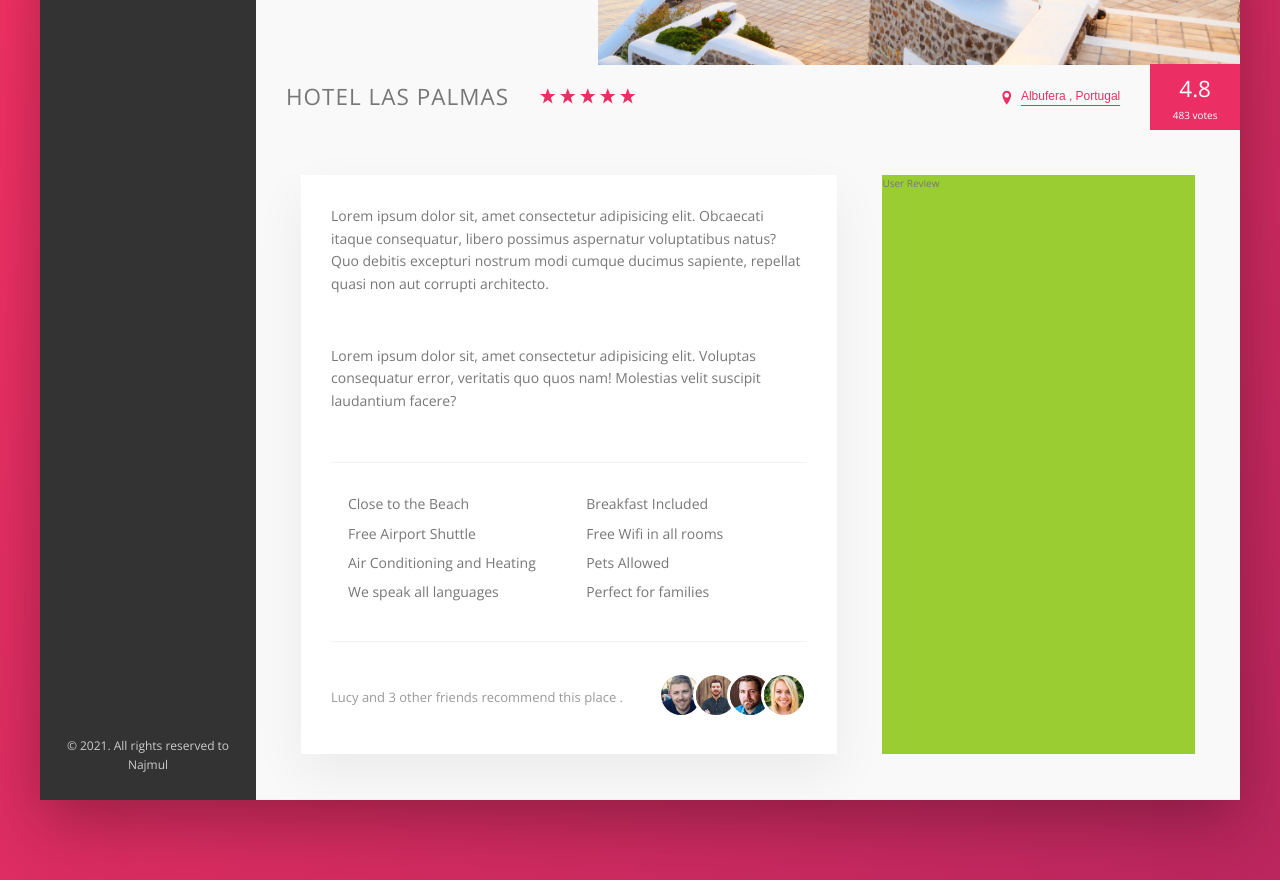
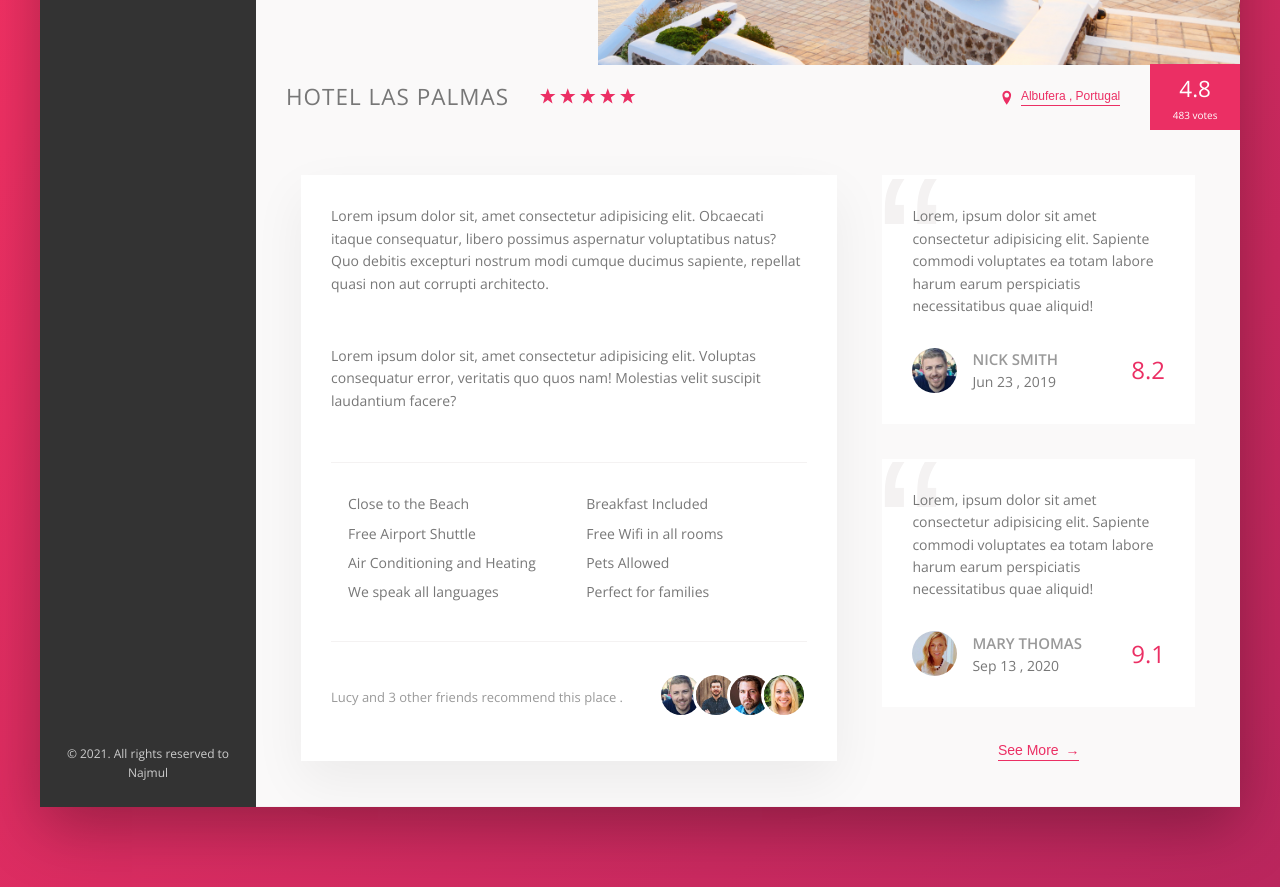
Before and after one commit to najmulmyself/Trillo, a website: page index.html in a window 1280 px wide. Shown: the part 480-1367 px from the top of the page. Drawn offline with nearby package versions, Linux system fonts and the light colour scheme.

Commit message:
user-review section

```diff
--- a/index.html
+++ b/index.html
@@ -137,7 +137,10 @@
           <div class="detail">
             <div class="description">
               <p class="paragraph">
-                Lorem ipsum dolor sit, amet consectetur adipisicing elit. Obcaecati itaque consequatur, libero possimus aspernatur voluptatibus natus? Quo debitis excepturi nostrum modi cumque ducimus sapiente, repellat quasi non aut corrupti architecto.
+                Lorem ipsum dolor sit, amet consectetur adipisicing elit.
+                Obcaecati itaque consequatur, libero possimus aspernatur
+                voluptatibus natus? Quo debitis excepturi nostrum modi cumque
+                ducimus sapiente, repellat quasi non aut corrupti architecto.
               </p>
               <p class="paragraph">
                 Lorem ipsum dolor sit, amet consectetur adipisicing elit.
@@ -159,14 +162,64 @@
                   Lucy and 3 other friends recommend this place .
                 </div>
                 <div class="recommend-friends">
-                  <img src="img/user-3.jpg" alt="Friends-1" class="recommend-photo">
-                  <img src="img/user-4.jpg" alt="Friends-2" class="recommend-photo">
-                  <img src="img/user-5.jpg" alt="Friends-3" class="recommend-photo">
-                  <img src="img/user-6.jpg" alt="Friends-4" class="recommend-photo">
+                  <img
+                    src="img/user-3.jpg"
+                    alt="Friends-1"
+                    class="recommend-photo"
+                  />
+                  <img
+                    src="img/user-4.jpg"
+                    alt="Friends-2"
+                    class="recommend-photo"
+                  />
+                  <img
+                    src="img/user-5.jpg"
+                    alt="Friends-3"
+                    class="recommend-photo"
+                  />
+                  <img
+                    src="img/user-6.jpg"
+                    alt="Friends-4"
+                    class="recommend-photo"
+                  />
                 </div>
               </div>
             </div>
-            <div class="user-review">User Review</div>
+            <div class="user-review">
+              <figure class="review">
+                <blockquote class="review-text">
+                  Lorem, ipsum dolor sit amet consectetur adipisicing elit.
+                  Sapiente commodi voluptates ea totam labore harum earum
+                  perspiciatis necessitatibus quae aliquid!
+                </blockquote>
+                <figcaption class="review-user">
+                  <img src="img/user-3.jpg" alt="text1" class="review-photo" />
+                  <div class="review_user-box">
+                    <p class="review_user-name">Nick Smith</p>
+                    <p class="review_user-date">Jun 23 , 2019</p>
+                  </div>
+                  <div class="review-rating">8.2</div>
+                </figcaption>
+              </figure>
+
+              <figure class="review">
+                <blockquote class="review-text">
+                  Lorem, ipsum dolor sit amet consectetur adipisicing elit.
+                  Sapiente commodi voluptates ea totam labore harum earum
+                  perspiciatis necessitatibus quae aliquid!
+                </blockquote>
+                <figcaption class="review-user">
+                  <img src="img/user-2.jpg" alt="text2" class="review-photo" />
+                  <div class="review_user-box">
+                    <p class="review_user-name">Mary Thomas</p>
+                    <p class="review_user-date">Sep 13 , 2020</p>
+                  </div>
+                  <div class="review-rating">9.1</div>
+                </figcaption>
+              </figure>
+
+              <button class="btn-inline">See More <span>&rarr;</span></button>
+            </div>
           </div>
         </main>
       </div>
--- a/sass/component.scss
+++ b/sass/component.scss
@@ -291,8 +291,17 @@
   cursor: pointer;
   transition: all 0.2s;
 
+  span {
+    margin-left: 3px;
+    transition: all 0.2s;
+  }
+
   &:hover {
     color: var(--color-grey-dark-1);
+
+    span {
+      margin-left: 8px;
+    }
   }
 
   &:focus {
@@ -401,3 +410,60 @@
     }
   }
 }
+
+//////////////////////////////////////////
+//////REVIEW
+
+.review {
+  background-color: #fff;
+  box-shadow: 0 1 4 rgba(0, 0, 0, 0.25);
+  padding: 3rem;
+  margin-bottom: 3.5rem;
+  position: relative; //for quotation mark
+  overflow: hidden;
+
+  &-text {
+    margin-bottom: 3rem;
+
+    z-index: 1000;
+    position: relative; // z index does not work without a position.
+  }
+  &-user {
+    display: flex;
+    justify-content: space-between;
+    align-items: center;
+  }
+  &-photo {
+    height: 4.5rem;
+    width: 4.5rem;
+    border-radius: 50%;
+    margin-right: 1.5rem;
+  }
+  &_user-box {
+    margin-right: auto;
+  }
+  &_user-name {
+    font-size: 1.5rem;
+    text-transform: uppercase;
+    font-weight: 700;
+    color: var(--color-grey-dark-3);
+  }
+  &_user-date {
+  }
+  &-rating {
+    font-size: 2.4rem;
+    color: var(--color-primary);
+  }
+
+  &::before {
+    content: "\201C"; // css entites | ref:https://css-tricks.com/snippets/html/glyphs/
+    position: absolute;
+    top: -2.75rem;
+    left: -0.5rem;
+    line-height: 1;
+    font-size: 20rem;
+    color: var(--color-grey-light-2);
+    font-family: sans-serif;
+    z-index: 1; //to set this back
+  }
+}
--- a/sass/layout.scss
+++ b/sass/layout.scss
@@ -34,24 +34,27 @@
   flex: 1; // it will contain rest of the width which is 82%;
 }
 .detail {
+  font-size: 1.4rem;
   display: flex;
-  padding : 4.5rem;
+  padding: 4.5rem;
   background-color: var(--color-grey-light-1);
   border-bottom: 1px solid var(--color-grey-light-2);
 }
 .description {
-  font-size: 1.4rem;
   background-color: #fff;
   box-shadow: 0 2rem 5rem rgba(0, 0, 0, 0.06);
   padding: 3rem;
-  flex : 0 0 60%;
+  flex: 0 0 60%;
   margin-right: 4.5rem;
 }
-::selection{
+::selection {
   background-color: var(--color-primary);
   color: #fff;
 }
 .user-review {
-  background-color : yellowgreen;
-  flex : 1;
+  flex: 1;
+
+  display: flex;
+  flex-direction: column;
+  align-items: center;
 }
```
Also changed, not shown: css/style.css.
